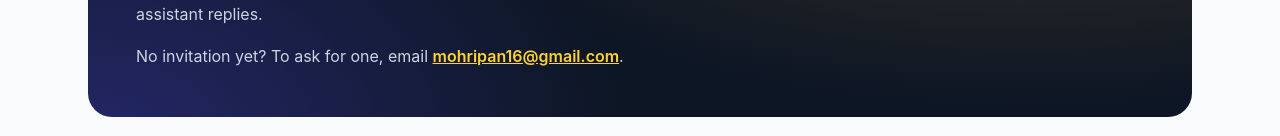
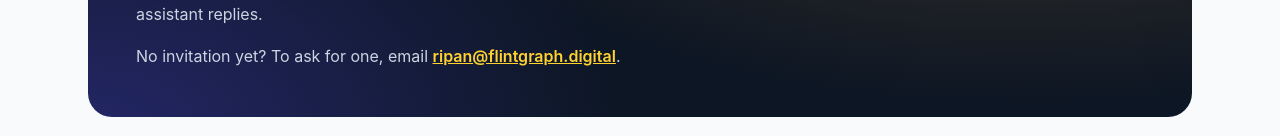
Before and after one commit to mohripan/flint-graph, a React (Vite) app in the folder frontend/: page / in a window 1280 px wide. Shown: the part 2362-2498 px from the top of the page. Built offline with nearby package versions, Linux system fonts and the light colour scheme; no server answers; a web font is replaced by a local one.

Commit message:
feat(site): use the project's own contact address
An address on the project's domain, rather than a personal one.

```diff
--- a/frontend/src/site/contact.ts
+++ b/frontend/src/site/contact.ts
@@ -1,3 +1,3 @@
 // Where someone without an invitation can ask for one.
-export const CONTACT_EMAIL = "mohripan16@gmail.com";
+export const CONTACT_EMAIL = "ripan@flintgraph.digital";
 export const CONTACT_HREF = `mailto:${CONTACT_EMAIL}?subject=${encodeURIComponent("FlintGraph invitation")}`;
--- a/frontend/src/site/howItWorksContent.ts
+++ b/frontend/src/site/howItWorksContent.ts
@@ -70,7 +70,7 @@ export const STEPS: Step[] = [
 ];
 
 export const FAQ: Array<[string, string]> = [
-  ["Who can join?", "Anyone with an invitation key or an email invitation. If you would like one, email mohripan16@gmail.com."],
+  ["Who can join?", "Anyone with an invitation key or an email invitation. If you would like one, email ripan@flintgraph.digital."],
   ["Can I use my work email?", "Yes, but you don't have to. A key works with any account. An email invitation needs the exact address it was sent to, verified by your sign-in provider."],
   ["Is there a limit on generating?", "Each invitation includes credits. Generating spends them: a standard image or a simple voice line costs little, while a pose, a CG, a release build or a training run costs more, and the Studio shows the price before you start. There are also daily caps on how much you can make. If you run out of either, the Studio says which. Chatting with the assistant spends a little too, because it runs on the same GPU. Writing, editing and playtesting are free."],
   ["Who owns what I make?", "Your stories and the art and voices you approve are yours to use in your game. Exported Godot projects are ordinary source projects you can keep editing."],
```
